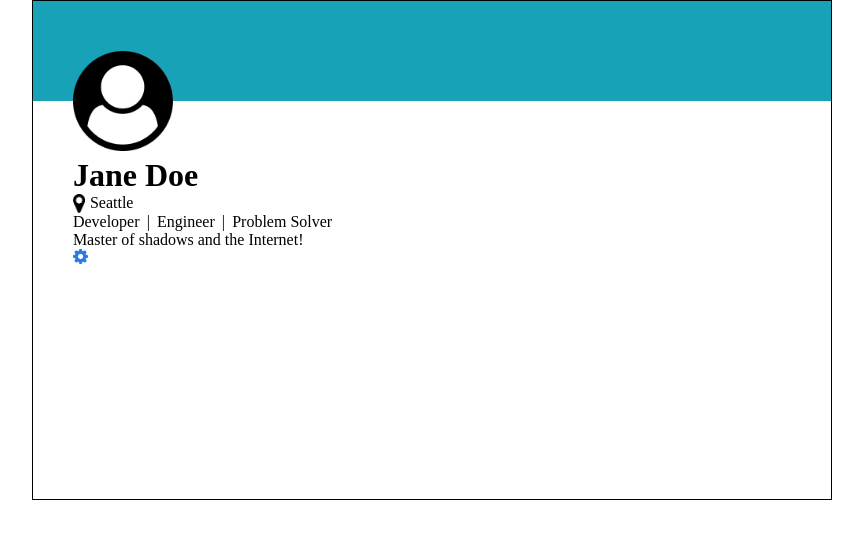
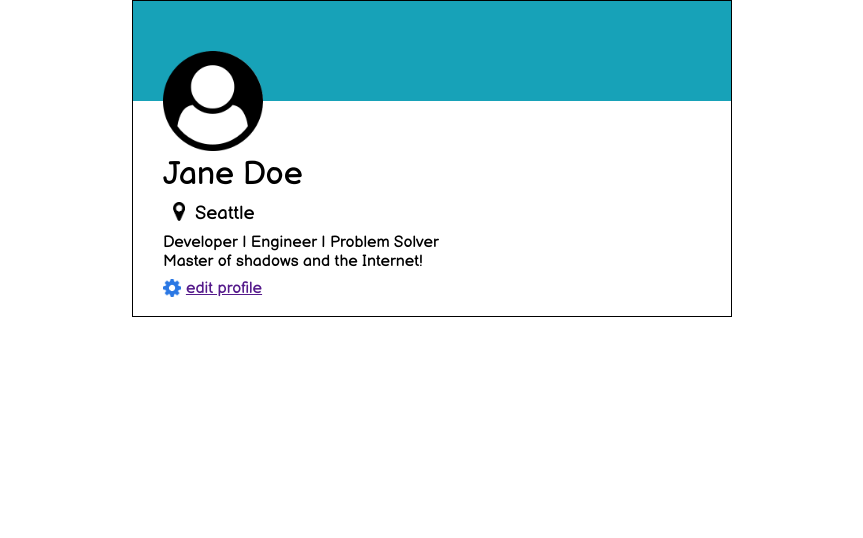
Before and after one commit to LopezYeshua/user_card, a plain HTML site: page index.html in a window 1280 px wide. Shown: the whole page, without its empty margins (208-1071 px from the left). Drawn offline with Linux system fonts and the light colour scheme.

Commit message:
Finished adding content

```diff
--- a/index.html
+++ b/index.html
@@ -16,8 +16,9 @@
             <h1>Jane Doe</h1>
             <div class="location">
                 <img  id="mapMarker" src="./images/map-marker.png" alt="Map Marker">
-                <p>Seattle</p>
+                <h3>Seattle</h3>
             </div>
+            <div class="description">
                 <ul>
                     <li>Developer</li>
                     <li>|</li>
@@ -26,8 +27,11 @@
                     <li>Problem Solver</li>
                 </ul>
                 <p>Master of shadows and the Internet!</p>
+            </div>
+            <div class="editProfile">
                 <img id="gear" src="./images/gear.png" alt="a gear">
-            <a href=""></a>
+                <a href="" target="_blank">edit profile</a>
+            </div>
         </div>
     </div>
 </body>
--- a/style.css
+++ b/style.css
@@ -1,12 +1,14 @@
+@import url('https://fonts.googleapis.com/css2?family=Balsamiq+Sans:ital,wght@0,400;0,700;1,400;1,700&display=swap');
+
 * {
     margin: 0;
     padding: 0;
     box-sizing: border-box;
+    font-family: 'Balsamiq Sans', cursive;
 }
 
 .container {
-    min-height: 500px;
-    width: 800px;
+    width: 600px;
     margin: 0 auto;
     border: 1px solid black;
 }
@@ -29,29 +31,51 @@
     position: relative;
     flex-direction: column;
     left: 5%;
-    margin: 7% 0 1%;
+    margin: 9% 0 3%;
     display: flex;
     align-items: flex-start;
     justify-content: space-between;
+    gap: 0.5rem;
+}
+
+h1 {
+    font-weight: normal;
+    flex:1;
+}
+
+h3 {
+    font-weight:normal;
 }
 
 .location {
     display: flex;
+    flex:1;
 }
 
 #mapMarker {
     width: 12px;
     height: 19px;
-    margin-right: 5px;
+    margin: 0px 10px;
+}
+
+.description {
+    width: 100%;
+    flex: 1;
 }
 
 ul {
     list-style-type: none;
     display:flex;
-    justify-content: space-between;
-    width: 65%;
+    gap: 0.3rem;
 }
 
 #gear {
-    height: 15px;
+    height: 18px;
+    margin-right: 5px;
 }
+
+.editProfile {
+    display: flex;
+    align-items: center;
+    flex:1;
+}
```
Lines whose indentation alone changed are shown as unchanged.
